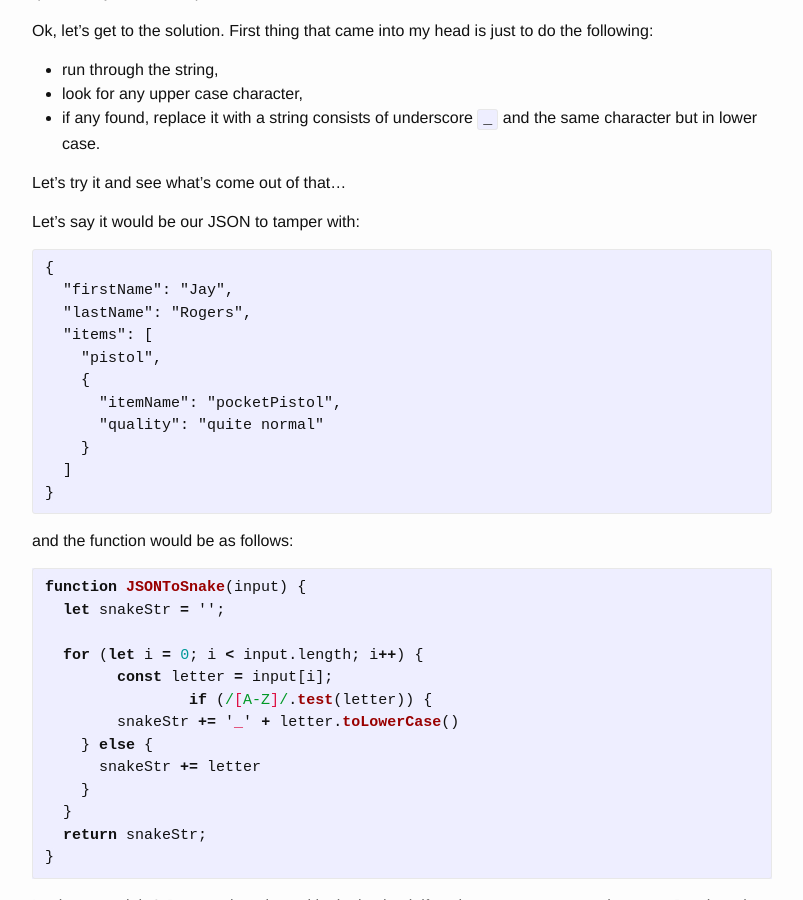
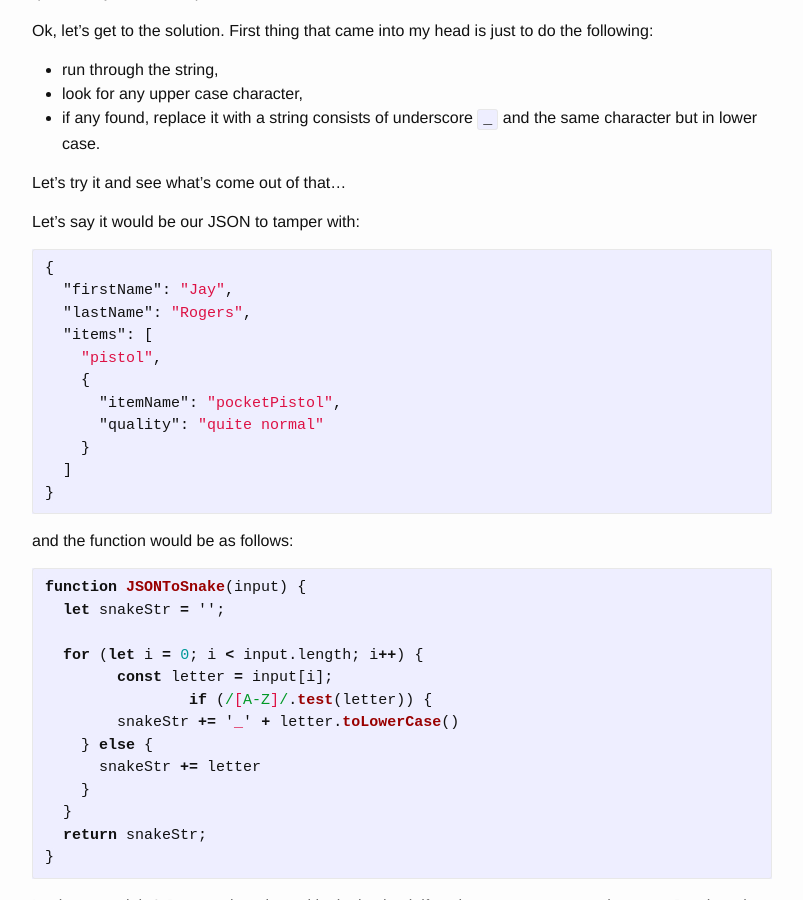
Before and after one commit to chernomord/chernomord.github.io, a Jekyll site: the page built from _posts/2019-10-24-json_camel_to_snake.markdown, in a window 1280 px wide and 900 px high, scrolled down 630 px. Shown: the whole window, without its empty margins (238-1041 px from the left). Built offline with Jekyll 4.4.1, drawn with Linux system fonts in a browser that asks for light colours.

Commit message:
post: fix

````diff
--- a/_posts/2019-10-24-json_camel_to_snake.markdown
+++ b/_posts/2019-10-24-json_camel_to_snake.markdown
@@ -29,7 +29,7 @@ Ok, let's get to the solution. First thing that came into my head is just to do
 Let's try it and see what's come out of that...
 
 Let's say it would be our JSON to tamper with:
-```JSON
+```json
 {
   "firstName": "Jay",
   "lastName": "Rogers",
````
